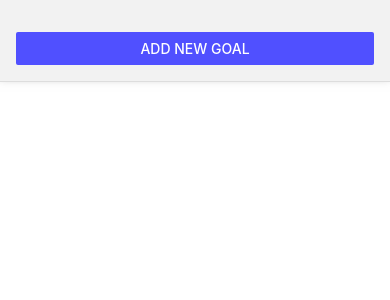
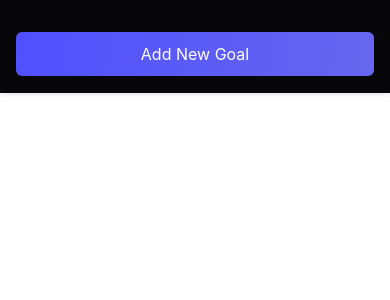
Before and after one commit to BuckyyDev/RNCourseWork, a React Native app: screen / in a window 390 px wide. Shown: the top 300 px of the page. Built offline with nearby package versions, Linux system fonts and the light colour scheme.

Commit message:
Day 3 Progress - Section 2 Complete

```diff
--- a/App.js
+++ b/App.js
@@ -1,8 +1,10 @@
 import { useState } from "react";
-import { StyleSheet, View, FlatList, Button, Platform } from "react-native";
+import { StyleSheet, View, FlatList, Platform } from "react-native";
+import { StatusBar } from "expo-status-bar";
+
 import GoalItem from "./components/GoalItem";
-
 import GoalInput from "./components/GoalInput";
+import AppButton from "./components/AppButton";
 
 export default function App() {
   const [modalVisible, setModalVisibility] = useState(false);
@@ -32,12 +34,13 @@ export default function App() {
   }
 
   return (
+    <>
+      <StatusBar style="auto" />
       <View style={styles.appContainer}>
         <View style={[styles.addGoalContainer, { paddingTop }]}>
-        <Button
-          title="Add New Goal"
-          color={"#5050FF"}
-          onPress={startAddGoalHandler}
+          <AppButton
+            text={"Add New Goal"}
+            onPressAction={startAddGoalHandler}
           />
         </View>
         {modalVisible && (
@@ -68,6 +71,7 @@ export default function App() {
           />
         </View>
       </View>
+    </>
   );
 }
 
@@ -77,12 +81,12 @@ const styles = StyleSheet.create({
   },
   addGoalContainer: {
     paddingHorizontal: 16,
-    backgroundColor: "#F2F2F2",
+    backgroundColor: "#07070a",
     paddingVertical: 16,
-    borderBottomColor: "#DDD",
+    borderBottomColor: "#050505",
     borderBottomWidth: 1,
     marginBottom: 16,
-    shadowColor: "#555",
+    shadowColor: "#000",
     shadowOffset: { width: 0, height: -5 },
     shadowOpacity: 0.5,
     shadowRadius: 10,
--- a/app.json
+++ b/app.json
@@ -5,12 +5,13 @@
     "version": "1.0.0",
     "orientation": "portrait",
     "icon": "./assets/icon.png",
-    "userInterfaceStyle": "light",
+    "backgroundColor": "#121215",
+    "userInterfaceStyle": "dark",
     "newArchEnabled": true,
     "splash": {
       "image": "./assets/splash-icon.png",
       "resizeMode": "contain",
-      "backgroundColor": "#f2f2f2"
+      "backgroundColor": "#121215"
     },
     "ios": {
       "supportsTablet": true
@@ -18,7 +19,7 @@
     "android": {
       "adaptiveIcon": {
         "foregroundImage": "./assets/adaptive-icon.png",
-        "backgroundColor": "#f2f2f2"
+        "backgroundColor": "#121215"
       }
     },
     "web": {
--- /dev/null
+++ b/components/AppButton.js
@@ -0,0 +1,41 @@
+import { Pressable, Text, StyleSheet } from "react-native";
+import { LinearGradient } from "expo-linear-gradient";
+
+function AppButton(props) {
+  return (
+    <Pressable
+      android_ripple={{ color: "#141459" }}
+      onPress={props.onPressAction}
+    >
+      {({ pressed }) => (
+        <LinearGradient
+          colors={pressed ? ["#3B3BFF", "#5050DD"] : ["#5050FF", "#6666EE"]}
+          start={{ x: 0, y: 0 }}
+          end={{ x: 1, y: 1 }}
+          style={styles.appButton}
+        >
+          <Text style={styles.buttonText}>{props.text}</Text>
+        </LinearGradient>
+      )}
+    </Pressable>
+  );
+}
+
+export default AppButton;
+
+const styles = StyleSheet.create({
+  appButton: {
+    borderRadius: 6,
+  },
+  buttonPressed: {
+    backgroundColor: "#3838c5",
+  },
+  buttonText: {
+    color: "#FFFFFF",
+    fontWeight: 400,
+    fontSize: 16,
+    paddingVertical: 12,
+    paddingHorizontal: 20,
+    textAlign: "center",
+  },
+});
--- a/components/GoalInput.js
+++ b/components/GoalInput.js
@@ -1,40 +1,57 @@
 import { useState } from "react";
-import { StyleSheet, View, TextInput, Button, Modal, Image } from "react-native";
+import {
+  StyleSheet,
+  View,
+  TextInput,
+  Modal,
+  Image,
+  TouchableOpacity,
+  Text,
+} from "react-native";
 
 function GoalInput(props) {
   const [enteredGoalText, setEnteredGoalText] = useState("");
+  const [errorMessage, setErrorMessage] = useState("");
 
   function goalInputHandler(enteredText) {
     setEnteredGoalText(enteredText);
+    if (enteredText.trim().length > 0) {
+      setErrorMessage("");
+    }
   }
 
   function addGoalHandler() {
-    // Simple validation to ensure we are not adding Null goals
-    if (enteredGoalText.length != 0){
-        props.onSubmitGoal(enteredGoalText);
-        setEnteredGoalText('');
-    }else {
-        return;
+    if (enteredGoalText.trim().length === 0) {
+      setErrorMessage("Please enter a goal before submitting!");
+      return;
     }
+    props.onSubmitGoal(enteredGoalText);
+    setEnteredGoalText("");
+    setErrorMessage("")
   }
 
   return (
     <Modal visible={props.visible} animationType="slide">
       <View style={styles.inputContainer}>
-        <Image style={styles.image} source={require('../assets/images/goal.png')} />
+        <Image
+          style={styles.image}
+          source={require("../assets/images/goal.png")}
+        />
         <TextInput
           style={styles.textInput}
-          placeholder="Input Your Goal"
+          placeholder="Enter your goal..."
+          placeholderTextColor="#ddd"
           onChangeText={goalInputHandler}
           value={enteredGoalText}
         />
+        {errorMessage ? <Text style={styles.errorText}>{errorMessage}</Text> : null}
         <View style={styles.btnContainer}>
-          <View style={styles.button}>
-            <Button title="Submit Goal" onPress={addGoalHandler} color={'#AAAAFF'}/>
-          </View>
-          <View style={styles.button}>
-            <Button title="Close" onPress={props.onCancel}/>
-          </View>
+          <TouchableOpacity style={styles.submitButton} onPress={addGoalHandler}>
+            <Text style={styles.buttonText}>Submit Goal</Text>
+          </TouchableOpacity>
+          <TouchableOpacity style={styles.cancelButton} onPress={props.onCancel}>
+            <Text style={styles.buttonText}>Close</Text>
+          </TouchableOpacity>
         </View>
       </View>
     </Modal>
@@ -45,34 +62,60 @@ export default GoalInput;
 
 const styles = StyleSheet.create({
   inputContainer: {
-    backgroundColor: '#5050FF',
     flex: 1,
+    backgroundColor: "#4040D0",
     justifyContent: "center",
     alignItems: "center",
-    padding: 16,
+    padding: 20,
   },
   image: {
-    width: 100,
-    height: 100,
-    marginBottom: 20,
-
+    width: 120,
+    height: 120,
+    marginBottom: 24,
   },
   textInput: {
     borderWidth: 1,
-    borderRadius: 5,
-    borderColor: "rgba(255, 255, 255, 0.45)",
-    backgroundColor: "rgba(255, 255, 255, 0.45)",
-    color: '#121238',
-    paddingVertical: 16,
-    paddingHorizontal: 12,
-    width: "100%",
+    borderRadius: 10,
+    borderColor: "rgba(255, 255, 255, 0.5)",
+    backgroundColor: "rgba(255, 255, 255, 0.25)",
+    color: "#fff",
+    paddingVertical: 14,
+    paddingHorizontal: 16,
+    fontSize: 16,
+    width: "90%",
+    textAlign: "center",
+  },
+  errorText: {
+    marginTop: 16,
+    color: '#FF2525',
+    fontWeight: 300,
   },
   btnContainer: {
-    flexDirection: 'row',
-    marginTop: 16,
+    flexDirection: "row",
+    marginTop: 20,
+    width: "80%",
+    justifyContent: "space-between",
   },
-  button: {
-    width: '33%',
-    marginHorizontal: 8,
+  submitButton: {
+    backgroundColor: "#00C896",
+    paddingVertical: 12,
+    paddingHorizontal: 20,
+    borderRadius: 10,
+    flex: 1,
+    alignItems: "center",
+    marginRight: 10,
+  },
+  cancelButton: {
+    backgroundColor: "#E63946",
+    paddingVertical: 12,
+    paddingHorizontal: 20,
+    borderRadius: 10,
+    flex: 1,
+    alignItems: "center",
+  },
+  buttonText: {
+    color: "#fff",
+    fontSize: 16,
+    fontWeight: "400",
   },
 });
--- a/components/GoalItem.js
+++ b/components/GoalItem.js
@@ -1,13 +1,13 @@
-import { StyleSheet, View, Text, Pressable, Platform } from "react-native";
+import { StyleSheet, Text, Pressable } from "react-native";
 
 function GoalItem(props) {
   return (
     <Pressable
-        android_ripple={{ color: "#141459" }}
+      android_ripple={{ color: "#3B3BFF" }}
       onPress={props.onRemoveItem.bind(this, props.id)}
       style={({ pressed }) => [
         styles.goalItem,
-          Platform.OS === "ios" && pressed && styles.pressedItem,
+        pressed && styles.pressedItem,
       ]}
     >
       <Text style={styles.goalText}>{props.text}</Text>
@@ -20,20 +20,26 @@ export default GoalItem;
 const styles = StyleSheet.create({
   goalItem: {
     backgroundColor: "#5050FF",
-    marginBottom: 6,
-    borderRadius: 5,
+    marginVertical: 6,
+    paddingVertical: 14,
+    paddingHorizontal: 16,
+    borderRadius: 8,
     borderWidth: 1,
-    borderColor: "#EEE",
-    shadowColor: "#DDD",
-    shadowRadius: 2,
-    shadowOpacity: 0.5,
-    shadowOffset: 0,
-    padding: 12,
+    borderColor: "rgba(255, 255, 255, 0.3)",
+    shadowColor: "#000",
+    shadowOpacity: 0.1,
+    shadowRadius: 4,
+    shadowOffset: { width: 0, height: 2 },
+    elevation: 4,
   },
   pressedItem: {
-    backgroundColor: "#141459",
+    backgroundColor: "#3B3BFF",
+    transform: [{ scale: 0.98 }],
   },
   goalText: {
     color: "#FFF",
+    fontSize: 14,
+    fontWeight: "400",
+    textAlign: "center",
   },
 });
--- a/package.json
+++ b/package.json
@@ -10,6 +10,7 @@
   },
   "dependencies": {
     "expo": "~52.0.37",
+    "expo-linear-gradient": "^14.0.2",
     "expo-status-bar": "~2.0.1",
     "react": "18.3.1",
     "react-native": "0.76.7"
```
Also changed, not shown: 1 other file (tests, documents, lock files or other folders). Lines whose indentation alone changed are shown as unchanged.
